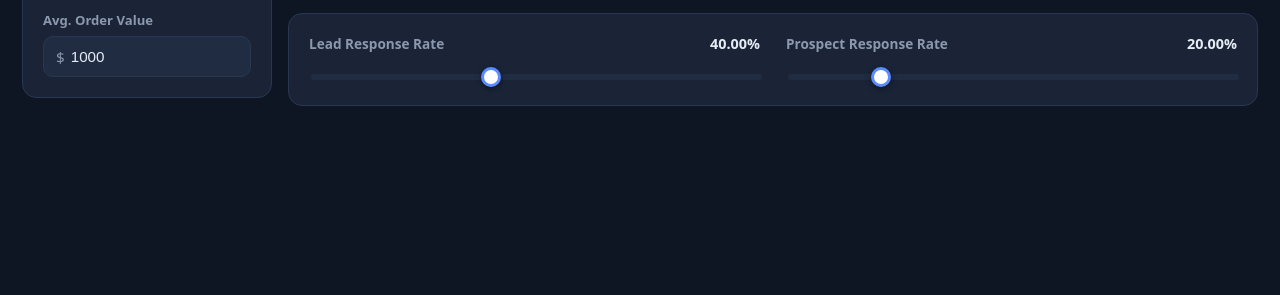
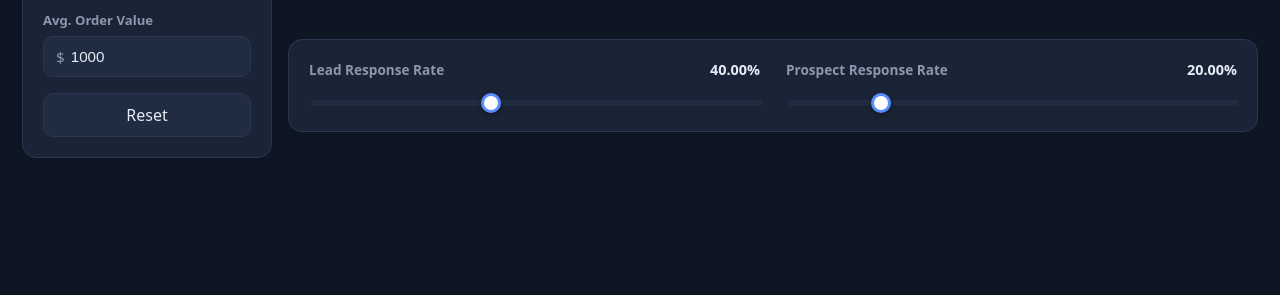
Before and after one commit to svetliols/lead-predictor, a plain HTML site: page index.html in a window 1280 px wide. Shown: the part 505-800 px from the top of the page. Drawn offline with Linux system fonts and the light colour scheme.

Commit message:
feat: add reset-to-defaults button

```diff
--- a/index.html
+++ b/index.html
@@ -63,6 +63,10 @@
             <span class="affix" data-currency>$</span>
             <input type="number" id="avgOrder" min="0" step="any" value="1000">
           </div>
+        </div>
+
+        <div class="field">
+          <button type="button" id="resetBtn" class="btn-reset" data-i18n="reset">Reset</button>
         </div>
       </aside>
 
--- a/script.js
+++ b/script.js
@@ -10,7 +10,7 @@
       months: "Months", prospects: "Prospects", leads: "Leads", customers: "Customers",
       leadRate: "Lead Response Rate", prospectRate: "Prospect Response Rate",
       people: "people", month: "Month", noData: "Enter valid data to see the forecast.",
-      usd: "$ US Dollar", eur: "€ Euro", bgn: "лв. Lev", gbp: "£ Pound"
+      usd: "$ US Dollar", eur: "€ Euro", bgn: "лв. Lev", gbp: "£ Pound", reset: "Reset"
     },
     bg: {
       language: "Език", currency: "Валута",
@@ -19,7 +19,7 @@
       months: "Месеци", prospects: "Контакти", leads: "Потенц. клиенти", customers: "Клиенти",
       leadRate: "Отговори от потенц. клиенти", prospectRate: "Отговори от контакти",
       people: "души", month: "Месец", noData: "Въведете валидни данни, за да видите прогнозата.",
-      usd: "$ Долар", eur: "€ Евро", bgn: "лв. Лев", gbp: "£ Паунд"
+      usd: "$ Долар", eur: "€ Евро", bgn: "лв. Лев", gbp: "£ Паунд", reset: "Нулиране"
     }
   };
 
@@ -34,7 +34,7 @@
     prospectsPct: $("prospectsPct"), leadsPct: $("leadsPct"), customersPct: $("customersPct"),
     prospectsFill: $("prospectsFill"), leadsFill: $("leadsFill"), customersFill: $("customersFill"),
     chartRows: $("chartRows"), chartXAxis: $("chartXAxis"), chartEmpty: $("chartEmpty"),
-    tooltip: $("tooltip")
+    tooltip: $("tooltip"), resetBtn: $("resetBtn")
   };
 
   var lang = "en";
@@ -177,10 +177,20 @@
     renderChart(r);
   }
 
+  // ---- Връщане към стойностите по подразбиране ----
+  function resetDefaults() {
+    els.revenue.value = "10000";
+    els.avgOrder.value = "1000";
+    els.leadRate.value = "40";
+    els.prospectRate.value = "20";
+    update();
+  }
+
   // ---- Слушатели ----
   ["revenue", "avgOrder", "leadRate", "prospectRate", "startDate", "endDate"].forEach(function (id) {
     els[id].addEventListener("input", update);
   });
+  els.resetBtn.addEventListener("click", resetDefaults);
   els.currency.addEventListener("change", function () { applyCurrency(); });
   els.language.addEventListener("change", function () { applyLanguage(); update(); });
 
--- a/styles.css
+++ b/styles.css
@@ -183,3 +183,16 @@ input[type="range"]::-moz-range-thumb {
   .stats { grid-template-columns: 1fr; }
   .sliders { grid-template-columns: 1fr; }
 }
+
+/* Бутон за връщане към стойностите по подразбиране */
+.btn-reset {
+  width: 100%;
+  padding: 10px 12px;
+  border: 1px solid var(--border);
+  border-radius: 10px;
+  background: var(--panel-2);
+  color: var(--text);
+  font: inherit;
+  cursor: pointer;
+}
+.btn-reset:hover { border-color: var(--accent); color: var(--accent); }
```
